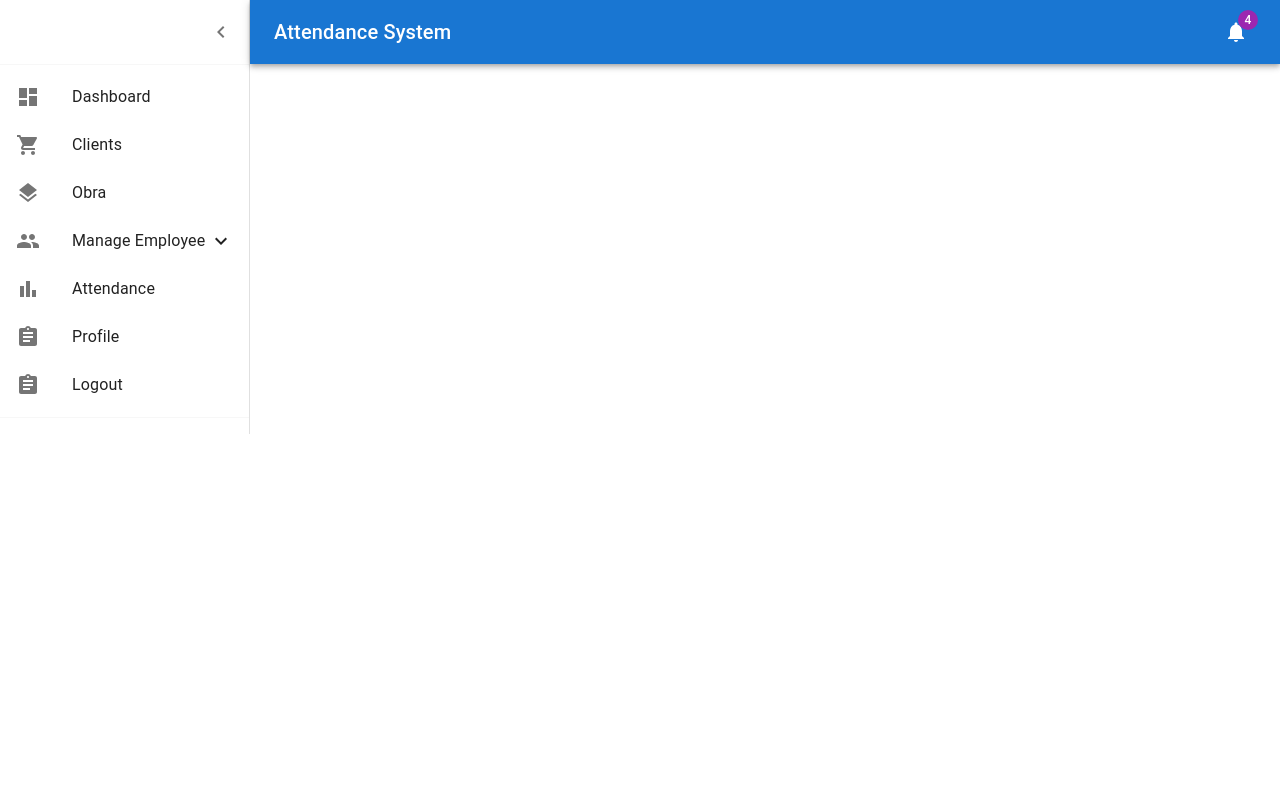
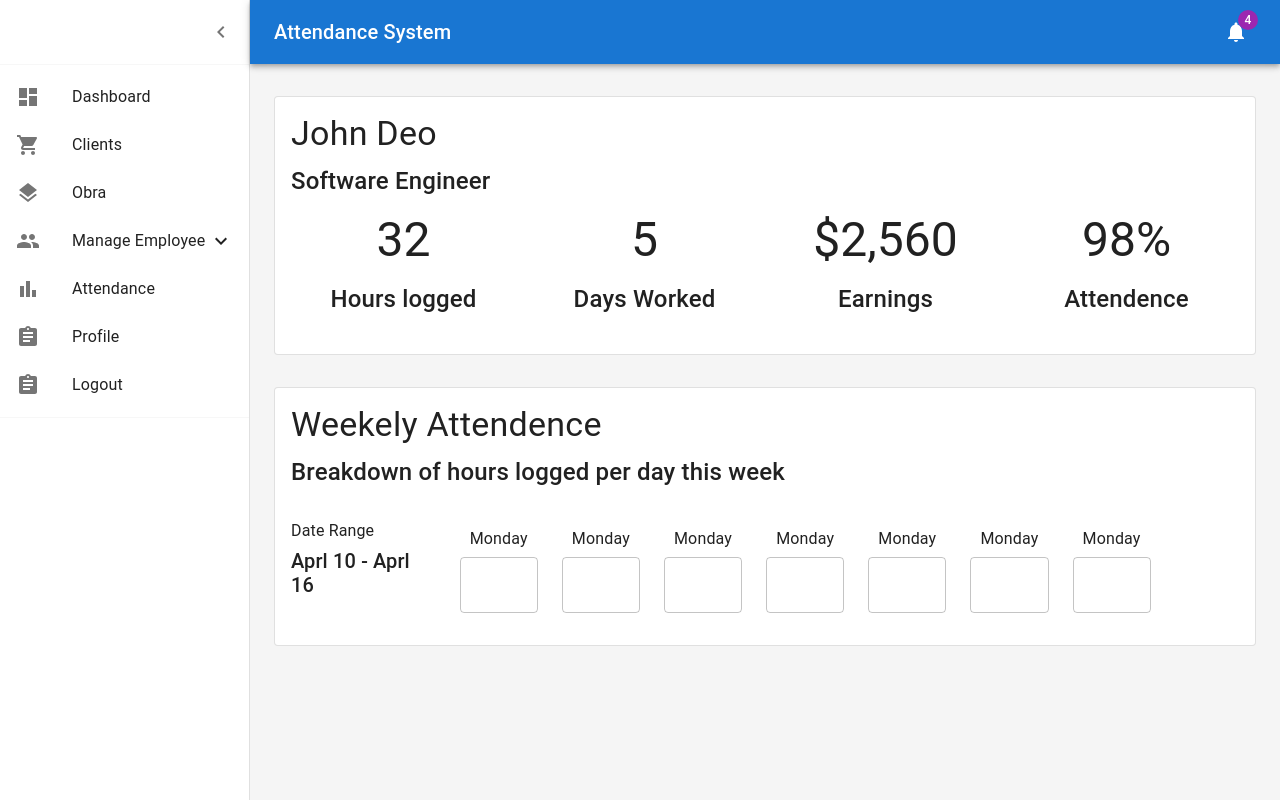
Before and after one commit to abuzarmd-ML/rinkoEMS, a React (Vite) app in the folder RinkoEMS/: page /attendance in a window 1280 px wide. Built offline with nearby package versions, Linux system fonts and the light colour scheme.

Commit message:
feat: change component route

```diff
--- a/RinkoEMS/src/Components/Attendance/Attendance.jsx
+++ b/RinkoEMS/src/Components/Attendance/Attendance.jsx
@@ -1,10 +1,32 @@
+import { Box, Toolbar, Container, Grid, Paper,Typography } from '@mui/material';
 import React from 'react';
 import AdminLayout from '../Layout/AdminLayout';
+import AttendanceInput from '../Cards/AttendanceInput';
+import ImgMediaCard from '../Cards/ImageMedia';
 
 const Employee = () => {
   return (
         <AdminLayout title="Attendance System">
-      {/* Add your content for the Employee dashboard here */}
+        <Box
+        component="main"
+        sx={{
+          backgroundColor: (theme) =>
+            theme.palette.mode === 'light'
+              ? theme.palette.grey[100]
+              : theme.palette.grey[900],
+          flexGrow: 1,
+          height: '100vh',
+          overflow: 'auto',
+        }}
+      >
+         <Toolbar />
+         <Container maxWidth="lg" sx={{ mt: 4, mb: 4 }}>
+          <ImgMediaCard  />
+          </Container>
+          <Container maxWidth="lg" sx={{ mt: 4, mb: 4 }}>
+            <AttendanceInput  />
+            </Container>
+        </Box>
       </AdminLayout>
   );
 };
```
